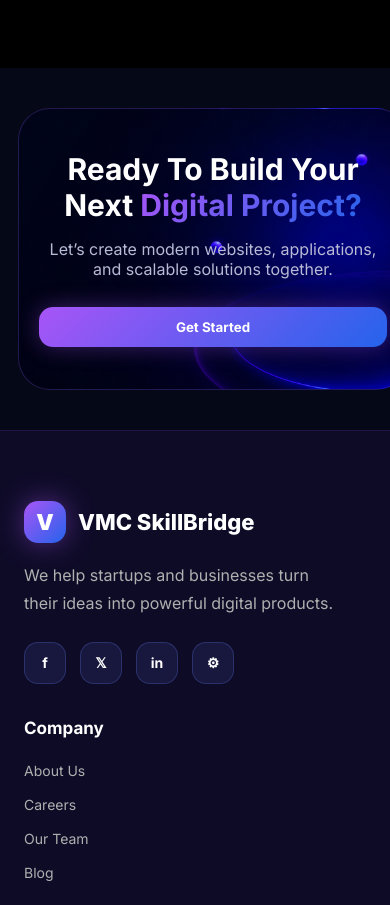
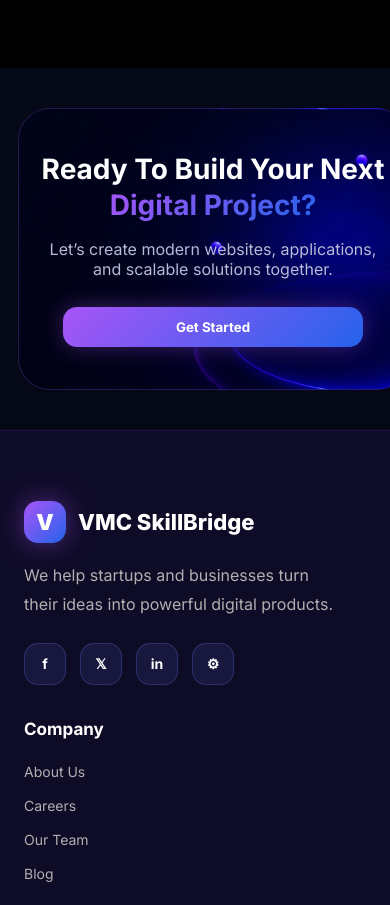
Before and after one commit to vmcskillbridge/vmcskillbridge, a React (Vite) app in the folder vmcskillbridge/: page / in a window 390 px wide. Shown: the part 4195-5100 px from the top of the page. Built offline with nearby package versions, Linux system fonts and the light colour scheme; no server answers.

Commit message:
Improved mobile responsiveness

```diff
--- a/vmcskillbridge/src/App.css
+++ b/vmcskillbridge/src/App.css
@@ -1877,3 +1877,32 @@
     overflow-x: auto;
   }
 }
+@media (max-width: 768px) {
+  .cta {
+    margin: 40px 18px;
+    padding: 42px 20px;
+    text-align: center;
+
+    display: flex;
+    flex-direction: column;
+    justify-content: center;
+    align-items: center;
+  }
+
+  .cta h2 {
+    font-size: 28px;
+    line-height: 1.3;
+  }
+
+  .cta p {
+    max-width: 100%;
+    text-align: center;
+  }
+
+  .cta .hero-btn,
+  .cta .btn-primary,
+  .cta button {
+    width: 100%;
+    max-width: 300px;
+  }
+}
```
